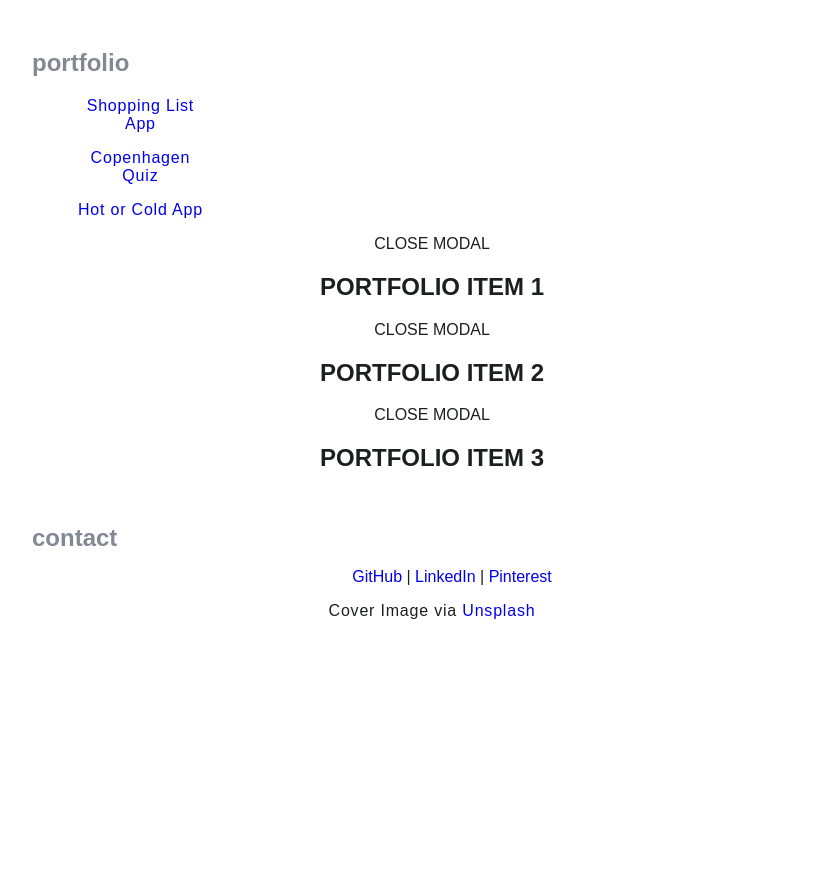
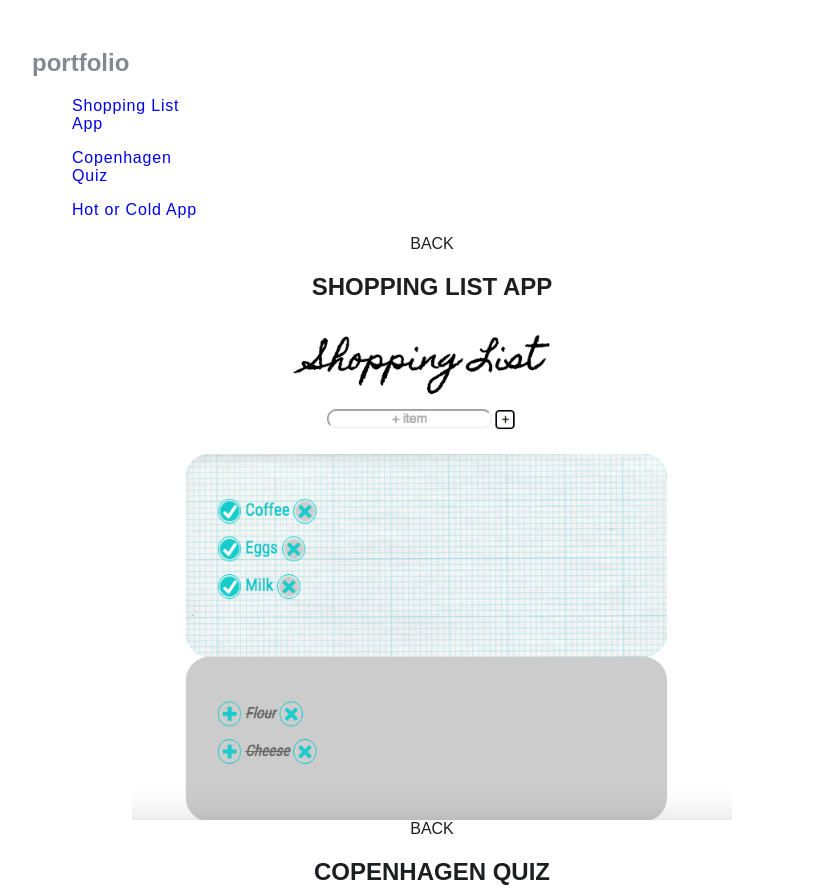
Before and after one commit to hwahle/helen-wahle-portfolio, a plain HTML site: page index.html in a window 1280 px wide. Shown: the part 630-1519 px from the top of the page, without its empty margins (208-1047 px from the left). Before the commit the page ends 1282 px from the top, so only its background shows below. Drawn offline with nearby package versions, Linux system fonts and the light colour scheme; a script that the page names is missing; a web font is replaced by a local one.

Commit message:
added screengrabs to the modals

```diff
--- a/css/style.css
+++ b/css/style.css
@@ -111,6 +111,7 @@ ul {
     /* Typography Declarations */
     font-weight: 300;
     letter-spacing: 0.05em;
+    text-align: left;
 
 }
 
--- a/index.html
+++ b/index.html
@@ -77,12 +77,16 @@
         <div id="animatedModal">
             <!--THIS IS IMPORTANT! to close the modal, the class name has to match the name given on the ID -->
             <div  id="btn-close-modal" class="close-animatedModal">
-                CLOSE MODAL
+                BACK
             </div>
 
             <div class="modal-content">
                 <!--Your modal content goes here-->
-                <h1>PORTFOLIO ITEM 1</h1>
+                <h1>SHOPPING LIST APP</h1>
+                <a href="http://hwahle.github.io/shopping-list/" target="_blank">
+
+                        <img width="600px" align="center" src="images/shopping-list-screengrab.png" alt="Shopping List App">
+                </a>
             </div>
         </div>
 
@@ -90,12 +94,17 @@
         <div id="modal-02">
             <!--"THIS IS IMPORTANT! to close the modal, the class name has to match the name given on the ID-->
             <div  id="btn-close-modal" class="close-modal-02">
-                CLOSE MODAL
+                BACK
             </div>
 
             <div class="modal-content">
                 <!--Your modal content goes here-->
-                <h1>PORTFOLIO ITEM 2</h1>
+                <h1>COPENHAGEN QUIZ</h1>
+                <a href="http://hwahle.github.io/quiz-app/" target="_blank">
+
+                        <img width="600px" align="center" src="images/quiz-app-screengrab.png" alt="Copenhagen Quiz App">
+                </a>
+
             </div>
         </div>
 
@@ -103,12 +112,16 @@
         <div id="modal-03">
             <!--"THIS IS IMPORTANT! to close the modal, the class name has to match the name given on the ID-->
             <div  id="btn-close-modal" class="close-modal-03">
-                CLOSE MODAL
+                BACK
             </div>
 
             <div class="modal-content">
                 <!--Your modal content goes here-->
-                <h1>PORTFOLIO ITEM 3</h1>
+                <h1>HOT OR COLD APP</h1>
+                <a href="http://hwahle.github.io/hot-or-cold-starter/" target="_blank">
+
+                        <img width="600px" align="center" src="images/hot-or-cold-screengrab.png" alt="Hot or Cold App">
+                </a>
             </div>
         </div>
     </section>
```
